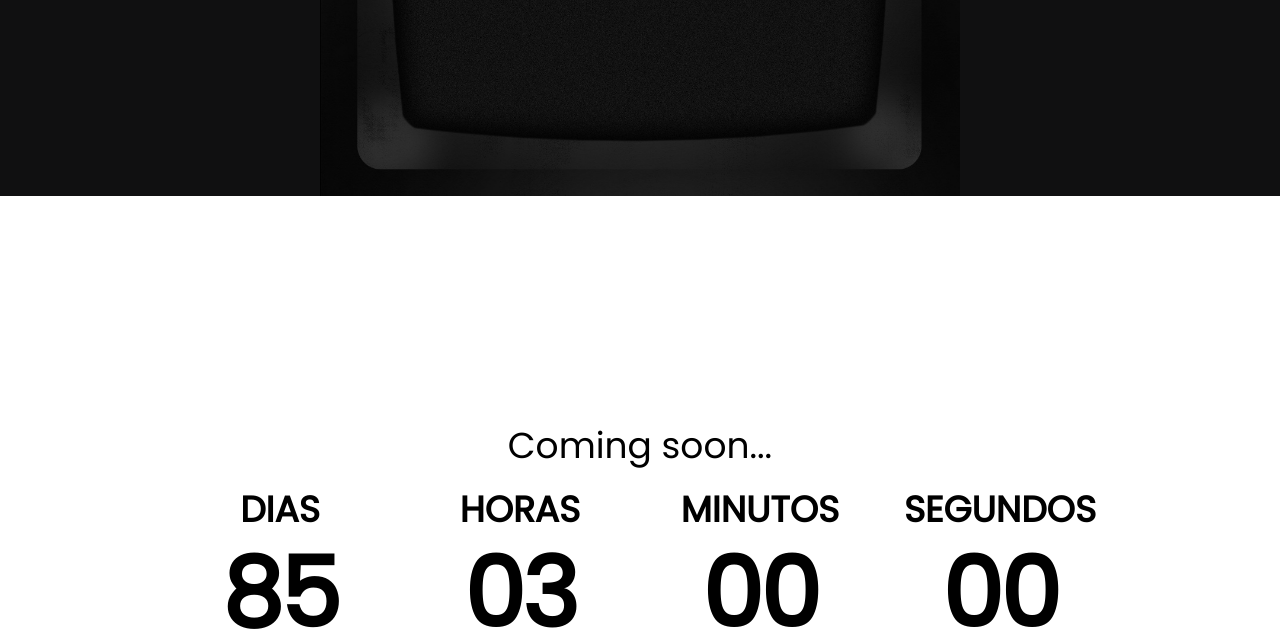
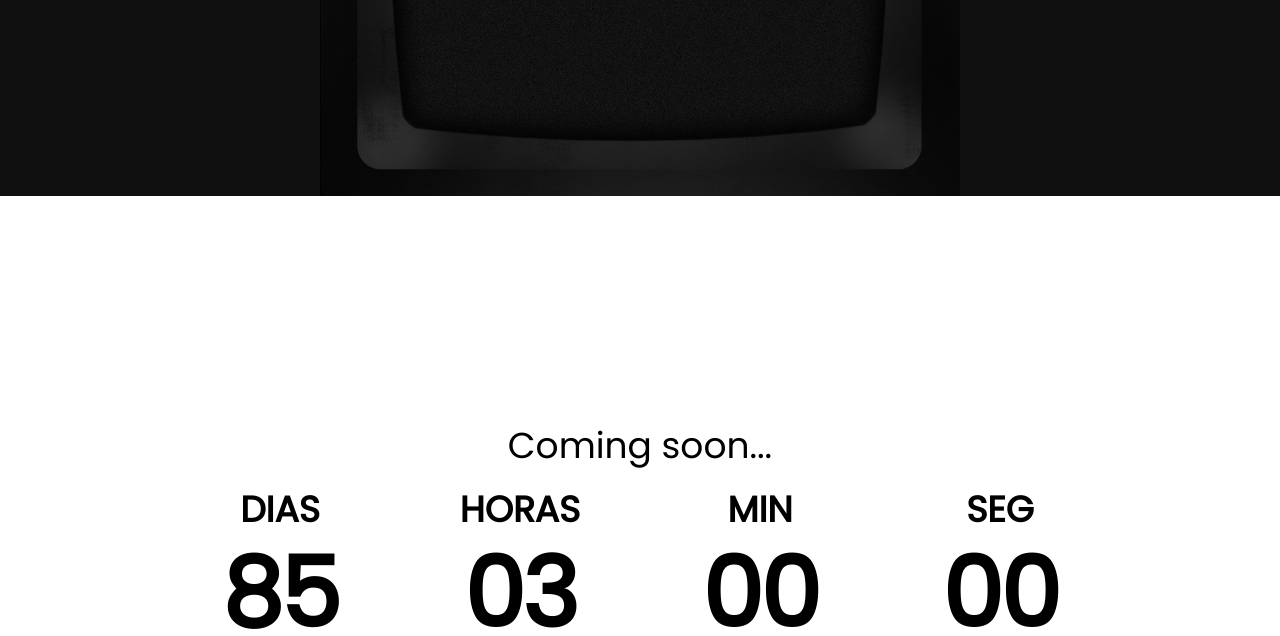
Before and after one commit to Nucleo-Estudantes-Informatica-ISEP/gamejam-2023, an Astro site: page / in a window 1280 px wide. Shown: the part 604-1240 px from the top of the page. Built offline with nearby package versions, Linux system fonts and the light colour scheme; Astro itself is replaced by a stand-in of ours; a web font is replaced by a local one.

Commit message:
fix: import dino gif

```diff
--- a/src/components/Counter.tsx
+++ b/src/components/Counter.tsx
@@ -2,7 +2,7 @@ import { useEffect, useState } from 'react';
 
 import { motion } from 'framer-motion';
 
-import dinoImage from '../../public/dino.gif';
+import dinoImage from '/dino.gif';
 import paddingNumber from '../utils/paddingNumber';
 
 import '../styles/Countdown.css';
@@ -172,11 +172,11 @@ const Counter: React.FC<Props> = ({ targetDate }) => {
           {renderDigits(timeRemaining.hours, 2)}
         </div>
         <div className="flex flex-col items-center justify-center w-full">
-          <h2 className="text-md md:text-2xl lg:text-4xl font-black uppercase">minutos</h2>
+          <h2 className="text-md md:text-2xl lg:text-4xl font-black uppercase">min</h2>
           {renderDigits(timeRemaining.minutes, 3)}
         </div>
         <div className="flex flex-col items-center justify-center w-full">
-          <h2 className="text-md md:text-2xl lg:text-4xl font-black uppercase">segundos</h2>
+          <h2 className="text-md md:text-2xl lg:text-4xl font-black uppercase">seg</h2>
           {renderDigits(timeRemaining.seconds, 4)}
         </div>
       </div>
```
